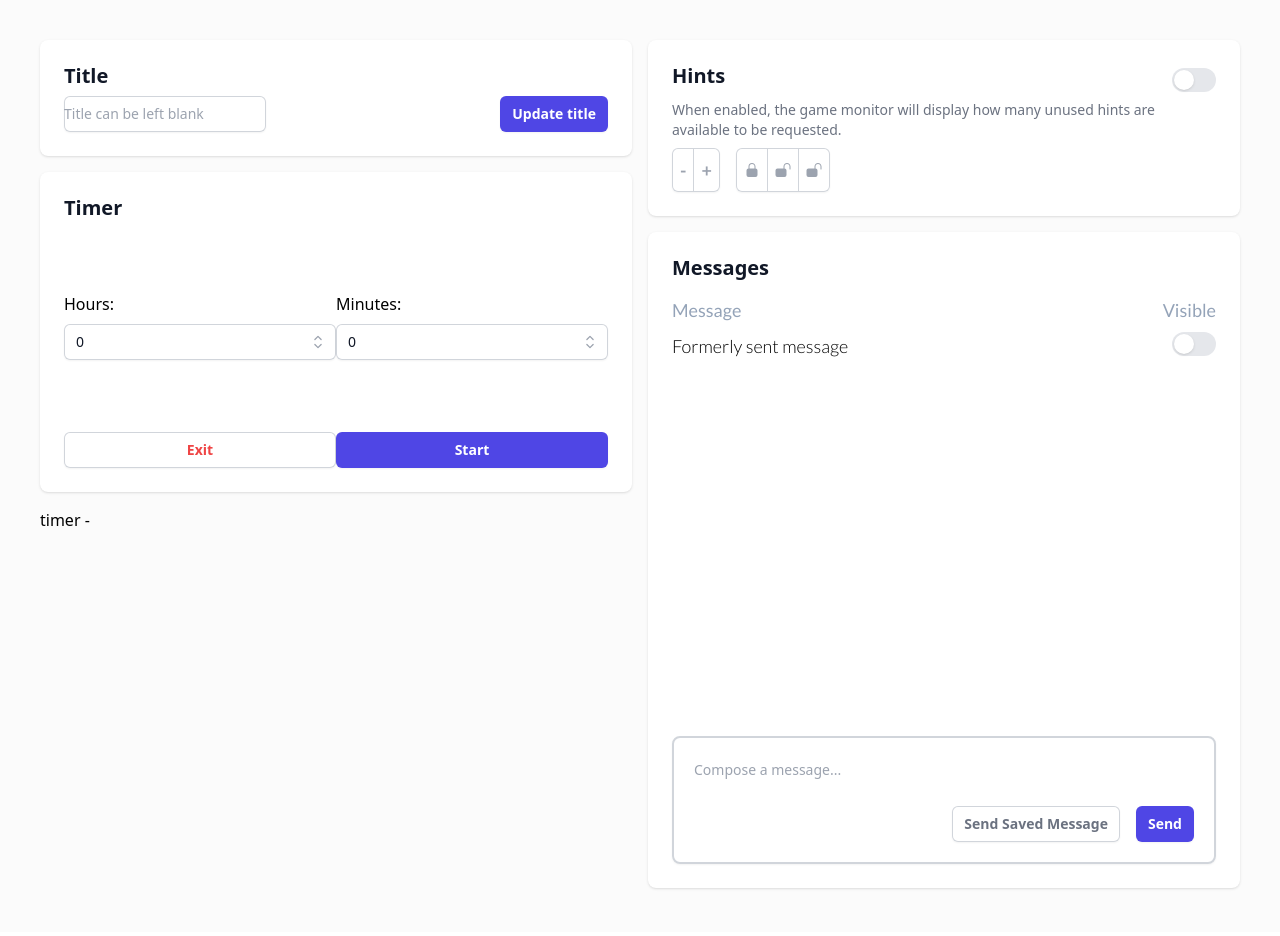
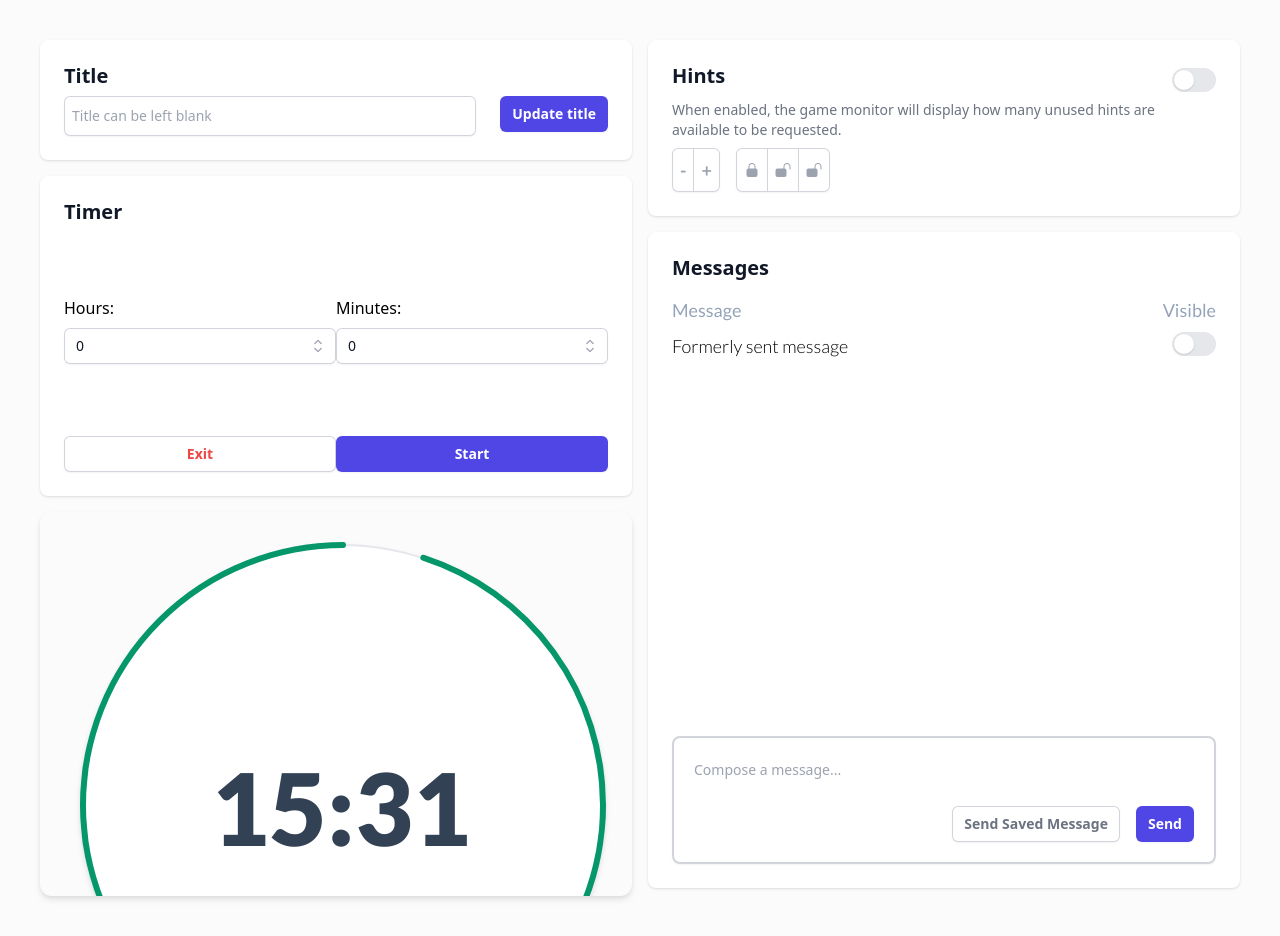
Before and after one commit to ShaunJorstad/escape, a Vue app: page /#/primary in a window 1280 px wide. Built offline with nearby package versions, Linux system fonts and the light colour scheme.

Commit message:
Staatic clock component

```diff
--- a/src/Timer.vue
+++ b/src/Timer.vue
@@ -3,6 +3,7 @@ import { emit, listen } from "@tauri-apps/api/event";
 import { useSettingsStore } from "./Stores/SettingsStore";
 import { onMounted, onUnmounted } from "vue";
 import router from "./Router";
+import Clock from "./components/Clock.vue";
 
 const settingsStore = useSettingsStore();
 const isPrimary = router.currentRoute.value.path === "/primary";
@@ -28,5 +29,16 @@ onUnmounted(async () => {
 });
 </script>
 <template>
-  <div>timer - {{ settingsStore.settings.title }}</div>
+  <div class="h-full w-full overflow-hidden">
+    <h1 class="font-lato-bold text-stone-600 text-2xl text-center mt-8">
+      {{ settingsStore.settings.title }}
+    </h1>
+    <div class="flex">
+      <div class="grow">
+        <Clock />
+      </div>
+      <div class="grow"></div>
+    </div>
+    <div><!-- spacer --></div>
+  </div>
 </template>
--- /dev/null
+++ b/src/assets/arc.vue
@@ -0,0 +1,5 @@
+<template>
+<svg width="271" height="535" viewBox="0 0 271 535" fill="none" xmlns="http://www.w3.org/2000/svg">
+<path d="M267.658 3.65839C197.641 3.65839 130.492 31.4726 80.9822 80.9822C31.4726 130.492 3.65843 197.641 3.65843 267.658C3.65843 337.676 31.4726 404.825 80.9822 454.335C130.492 503.844 197.641 531.658 267.658 531.658" stroke="#059669" stroke-width="6" stroke-linecap="round" stroke-linejoin="round"/>
+</svg>
+</template>
--- /dev/null
+++ b/src/components/Clock.vue
@@ -0,0 +1,37 @@
+<script setup lang="ts">
+// @ts-nocheck
+import { onMounted } from "vue";
+
+function renderArc() {
+  var c = document.getElementById("c");
+  var ctx = c.getContext("2d");
+  ctx.beginPath();
+  ctx.arc(522 / 2 + 6, 522 / 2 + 2, 522 / 2 - 1, 0, 0.1 * Math.PI, true);
+  ctx.strokeStyle = "#059669";
+  ctx.lineWidth = 6;
+  ctx.lineCap = "round";
+  ctx.stroke();
+}
+
+onMounted(() => {
+  renderArc();
+});
+</script>
+<template>
+  <div
+    class="bg-white rounded-full w-[522px] h-[522px] drop-shadow-md border-t-2 ml-10"
+    id="clock"
+  >
+    <canvas
+      class="-rotate-90 -mt-1 -mb-[530px]"
+      width="530"
+      height="530"
+      id="c"
+    ></canvas>
+    <h1
+      class="text-center mt-[190px] font-lato-black text-[100px] text-slate-700"
+    >
+      15:31
+    </h1>
+  </div>
+</template>
--- a/src/components/Controls/GameMonitor.vue
+++ b/src/components/Controls/GameMonitor.vue
@@ -33,7 +33,7 @@ function openGameMonitor() {
 }
 </script>
 <template>
-  <div class="h-96 mt-4">
+  <div class="h-96 mt-4 drop-shadow-md bg-primary-light-gray rounded-xl">
     <div class="h-96">
       <Timer />
     </div>
--- a/src/components/Controls/Title.vue
+++ b/src/components/Controls/Title.vue
@@ -10,7 +10,8 @@ const hasChange = computed(() => {
 });
 
 function submit() {
-  store.setSetting("title", draftTitle.value);
+  // store.setSetting("title", draftTitle.value);
+  store.settings.title = draftTitle.value;
 }
 
 watch(store.settings, (val) => {
@@ -24,16 +25,14 @@ watch(store.settings, (val) => {
         Title
       </h3>
       <div class="mt-2 sm:flex sm:items-start sm:justify-between">
-        <div class="max-w-xl text-sm text-gray-500">
         <input
           name="title"
           id="title"
-            class="block w-full rounded-md border-0 py-1.5 text-gray-900 shadow-sm ring-1 ring-inset ring-gray-300 placeholder:text-gray-400 focus:ring-2 focus:ring-inset focus:ring-indigo-600 sm:text-sm sm:leading-6"
+          class="block w-full rounded-md border-0 p-2 text-gray-900 shadow-sm ring-1 ring-inset ring-gray-300 placeholder:text-gray-400 focus:ring-2 focus:ring-inset focus:ring-indigo-600 sm:text-sm sm:leading-6"
           placeholder="Title can be left blank"
-            v-model="store.settings.title"
+          v-model="draftTitle"
           @keypress.enter="submit"
         />
-        </div>
         <div
           class="mt-5 sm:ml-6 sm:mt-0 sm:flex sm:flex-shrink-0 sm:items-center"
         >
```
Lines whose indentation alone changed are shown as unchanged.
